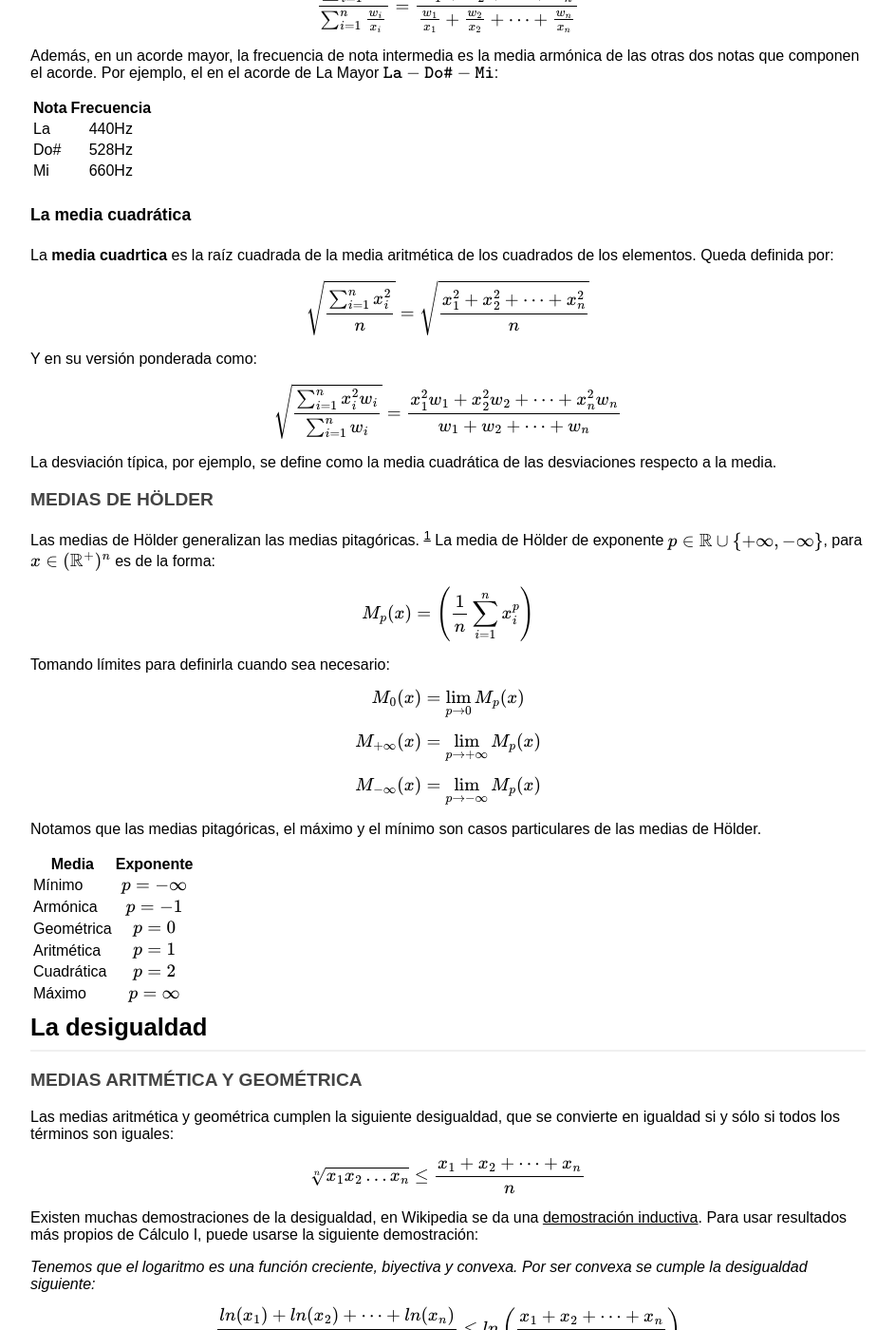
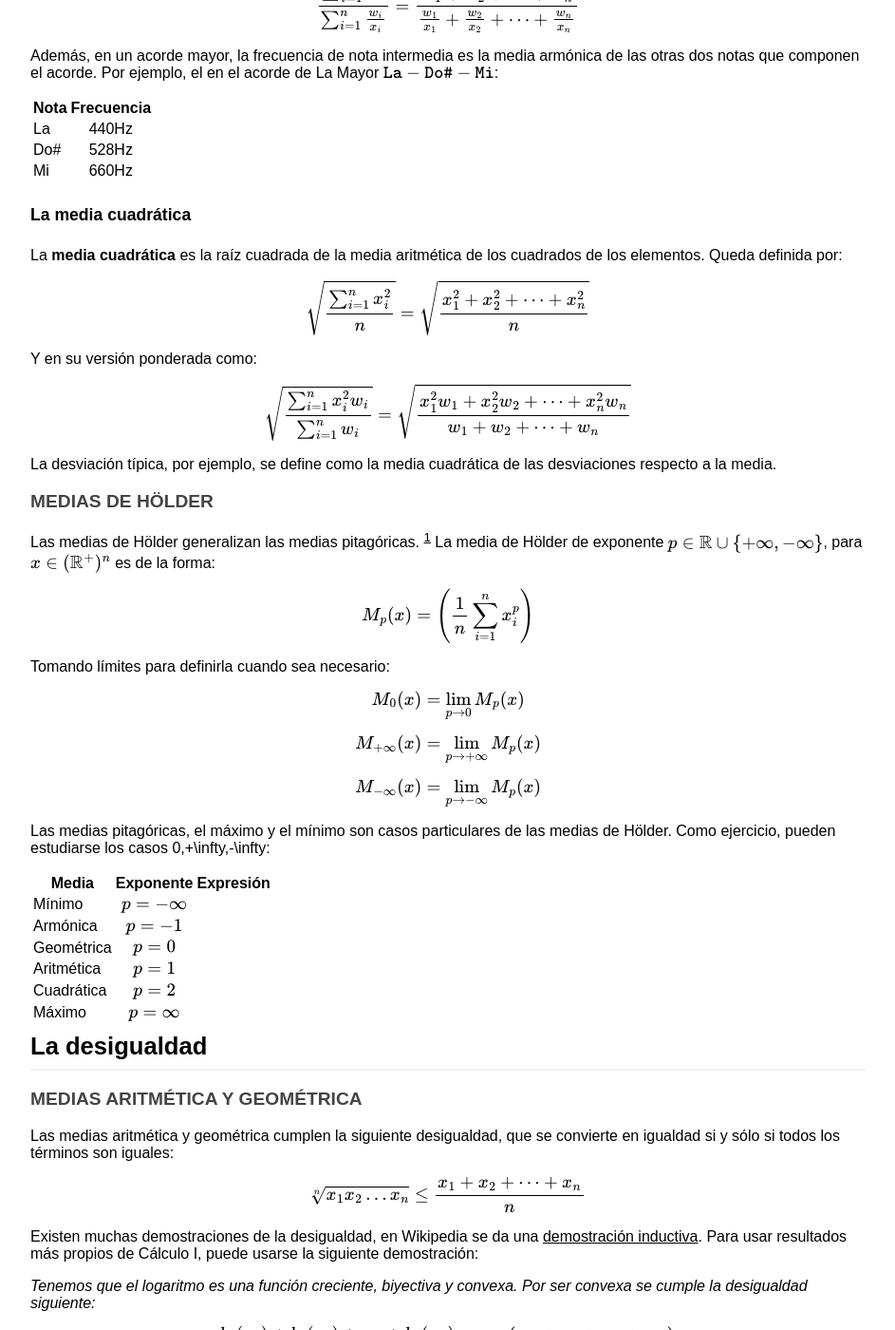
Before and after one commit to libreim/blog, a Jekyll site: the page built from _posts/2014-4-12-desigualdad-medias.md, in a window 1280 px wide and 1400 px high, scrolled down 1377 px. Shown: the whole window at 95% size, without its empty margins (168-1111 px from the left). Built offline with Jekyll 4.4.1, drawn with Linux system fonts in a browser that asks for light colours; formulas are drawn with MathJax 3; comment, search, counter and statistics services are not loaded.

Commit message:
[Medias] Erratas en la media cuadrática

```diff
--- a/_posts/2014-4-12-desigualdad-medias.md
+++ b/_posts/2014-4-12-desigualdad-medias.md
@@ -77,14 +77,14 @@
 
 
 #### La media cuadrática
-La **media cuadrtica** es la raíz cuadrada de la media aritmética de los cuadrados
+La **media cuadrática** es la raíz cuadrada de la media aritmética de los cuadrados
 de los elementos. Queda definida por:
 
 `$$ \displaystyle \sqrt{\frac{\sum_{i=1}^n x_i^2}{n}} = \sqrt{\frac{x_1^2 + x_2^2 + \dots + x_n^2}{n}} $$`
 
 Y en su versión ponderada como:
 
-`$$ \displaystyle \sqrt{\frac{\sum_{i=1}^n x_i^2w_i}{\sum_{i=1}^n w_i}} = \frac{x_1^2w_1 + x_2^2w_2 + \dots + x_n^2w_n}{w_1+w_2+\dots+w_n} $$`
+`$$ \displaystyle \sqrt{\frac{\sum_{i=1}^n x_i^2w_i}{\sum_{i=1}^n w_i}} = \sqrt{\frac{x_1^2w_1 + x_2^2w_2 + \dots + x_n^2w_n}{w_1+w_2+\dots+w_n}} $$`
 
 La desviación típica, por ejemplo, se define como la media cuadrática de las
 desviaciones respecto a la media.
@@ -104,13 +104,13 @@
 `$$ M_{+\infty} ({x}) = \lim_{p \to +\infty} M_p(x) $$`
 `$$ M_{-\infty} ({x}) = \lim_{p \to -\infty} M_p(x) $$`
 
-Notamos que las medias pitagóricas, el máximo y el mínimo son casos particulares
-de las medias de Hölder.
+Las medias pitagóricas, el máximo y el mínimo son casos particulares
+de las medias de Hölder. Como ejercicio, pueden estudiarse los casos 0,+\infty,-\infty:
 
-Media     |  Exponente
-----------|:-----------:
-Mínimo    | `$p=-\infty$`
-Armónica  | `$p=-1$`
+Media     |  Exponente   | Expresión
+----------|:------------:|
+Mínimo    | `$p=-\infty$`|
+Armónica  | `$p=-1$`     |
 Geométrica| `$p=0$`
 Aritmética| `$p=1$`
 Cuadrática| `$p=2$`
```
